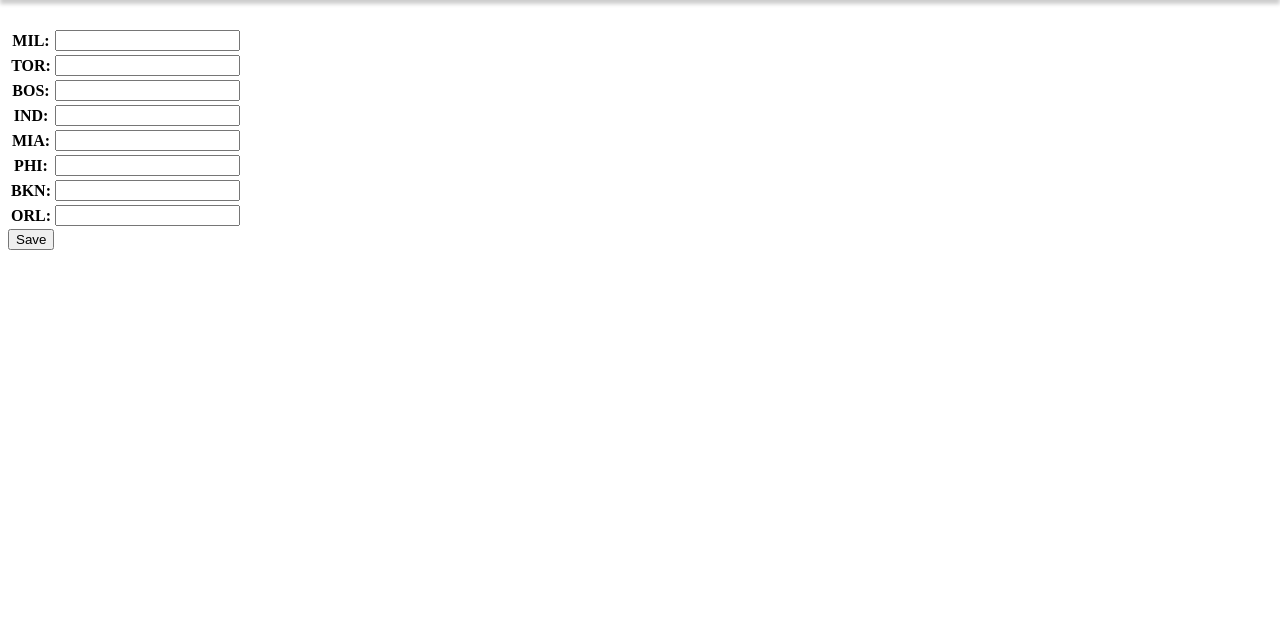
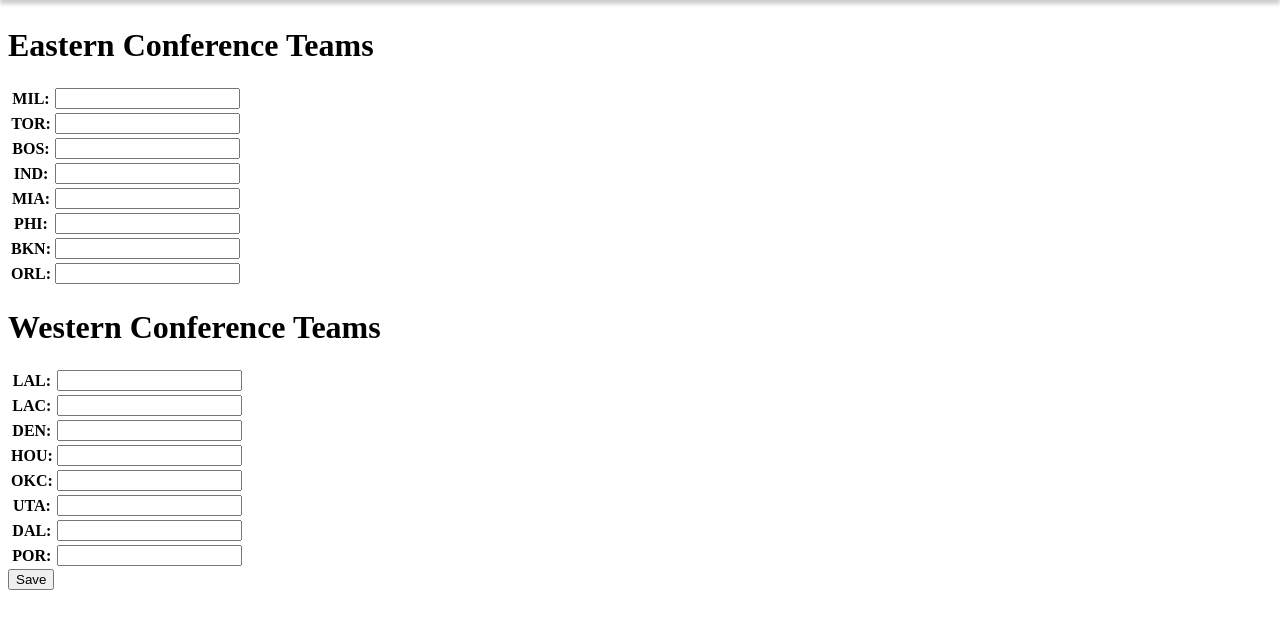
Before and after one commit to willxenakis/nba_playoff_project, a Django app: page /project/ in a window 1280 px wide. Shown: the part 73-702 px from the top of the page. Run offline with Django 3.2, Linux system fonts and the light colour scheme.

Commit message:
Added Western Conference Predictions

```diff
--- a/nbaFantasy/project/forms.py
+++ b/nbaFantasy/project/forms.py
@@ -1,6 +1,6 @@
 from django import forms
 
-class playoffGamePredict(forms.Form):
+class playoffGamePredictEast(forms.Form):
     teams = ['MIL', 'TOR', 'BOS', 'IND', 'MIA', 'PHI', 'BKN', 'ORL', 'LAL', 'LAC', 'DEN', 'HOU', 'OKC', 'UTA', 'DAL', 'POR']
     team1 = forms.CharField(label=teams[0], max_length=3)
     team2 = forms.CharField(label=teams[1], max_length=3)
@@ -10,3 +10,14 @@ class playoffGamePredict(forms.Form):
     team6 = forms.CharField(label=teams[5], max_length=3)
     team7 = forms.CharField(label=teams[6], max_length=3)
     team8 = forms.CharField(label=teams[7], max_length=3)
+
+class playoffGamePredictWest(forms.Form):
+    teams = ['MIL', 'TOR', 'BOS', 'IND', 'MIA', 'PHI', 'BKN', 'ORL', 'LAL', 'LAC', 'DEN', 'HOU', 'OKC', 'UTA', 'DAL', 'POR']
+    team1 = forms.CharField(label=teams[8], max_length=3)
+    team2 = forms.CharField(label=teams[9], max_length=3)
+    team3 = forms.CharField(label=teams[10], max_length=3)
+    team4 = forms.CharField(label=teams[11], max_length=3)
+    team5 = forms.CharField(label=teams[12], max_length=3)
+    team6 = forms.CharField(label=teams[13], max_length=3)
+    team7 = forms.CharField(label=teams[14], max_length=3)
+    team8 = forms.CharField(label=teams[15], max_length=3)
--- a/nbaFantasy/project/templates/predictions.html
+++ b/nbaFantasy/project/templates/predictions.html
@@ -1,8 +1,8 @@
 <!DOCTYPE html>
 <html lang="en">
   <head>
-    <meta charset="UTF-8">
-    <meta name="viewport" content="width=device-width, initial-scale=1.0">
+    <meta charset="UTF-8" />
+    <meta name="viewport" content="width=device-width, initial-scale=1.0" />
     {% load static %}
     <link rel="stylesheet" type="text/css" href="{% static 'styles.css' %}" />
     <title>Predictions</title>
@@ -20,17 +20,24 @@
             />
           </a>
         </li>
-          <li><a id="currentLink" href="{%url 'predictions'%}">Predictions</a></li>
+        <li>
+          <a id="currentLink" href="{%url 'predictions'%}">Predictions</a>
+        </li>
         <li><a href="{%url 'stats'%}">Stats</a></li>
       </ul>
     </nav>
-      <div id = form>
-          <form action = "submit" method = "POST">
+    <div id="form">
+      <form action="submit" method="POST">
         {% csrf_token %}
-              <table>
-              {{ form.as_table }}
+        <h1>Eastern Conference Teams</h1>
+        <table class="eastPredictions">
+          {{ formEast.as_table }}
         </table>
-              <input type="submit" value = "Save">
+        <h1>Western Conference Teams</h1>
+        <table class="westPredictions">
+          {{ formWest.as_table }}
+        </table>
+        <input type="submit" value="Save" />
       </form>
     </div>
   </body>
--- a/nbaFantasy/project/views.py
+++ b/nbaFantasy/project/views.py
@@ -1,11 +1,13 @@
 from django.shortcuts import render
-from .forms import playoffGamePredict
+from .forms import playoffGamePredictEast
+from .forms import playoffGamePredictWest
 
 # Create your views here.
 
 def predictions(request):
-    form = playoffGamePredict()
-    return render(request, "predictions.html", {'form': form})
+    formEast = playoffGamePredictEast()
+    formWest = playoffGamePredictWest()
+    return render(request, "predictions.html", {'formEast': formEast, 'formWest': formWest})
 
 def stats(request):
     response = list(request.POST.values()) [1:]
```
Lines whose indentation alone changed are shown as unchanged.
